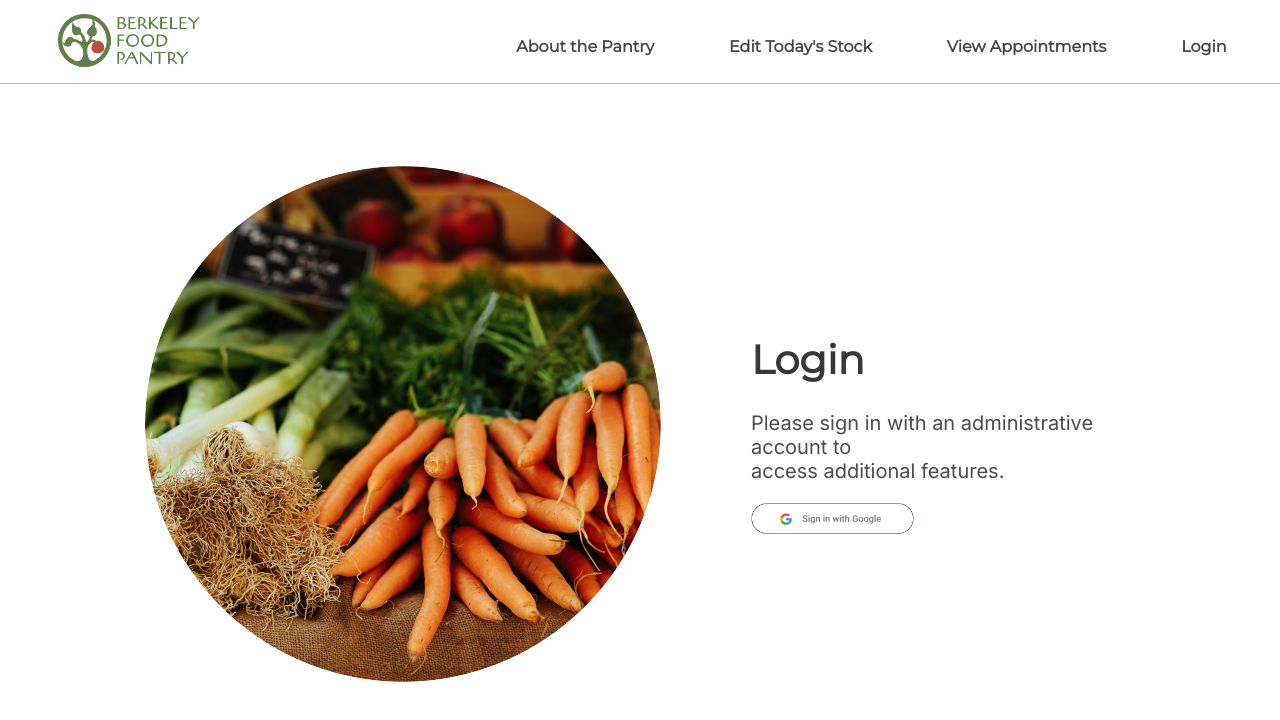
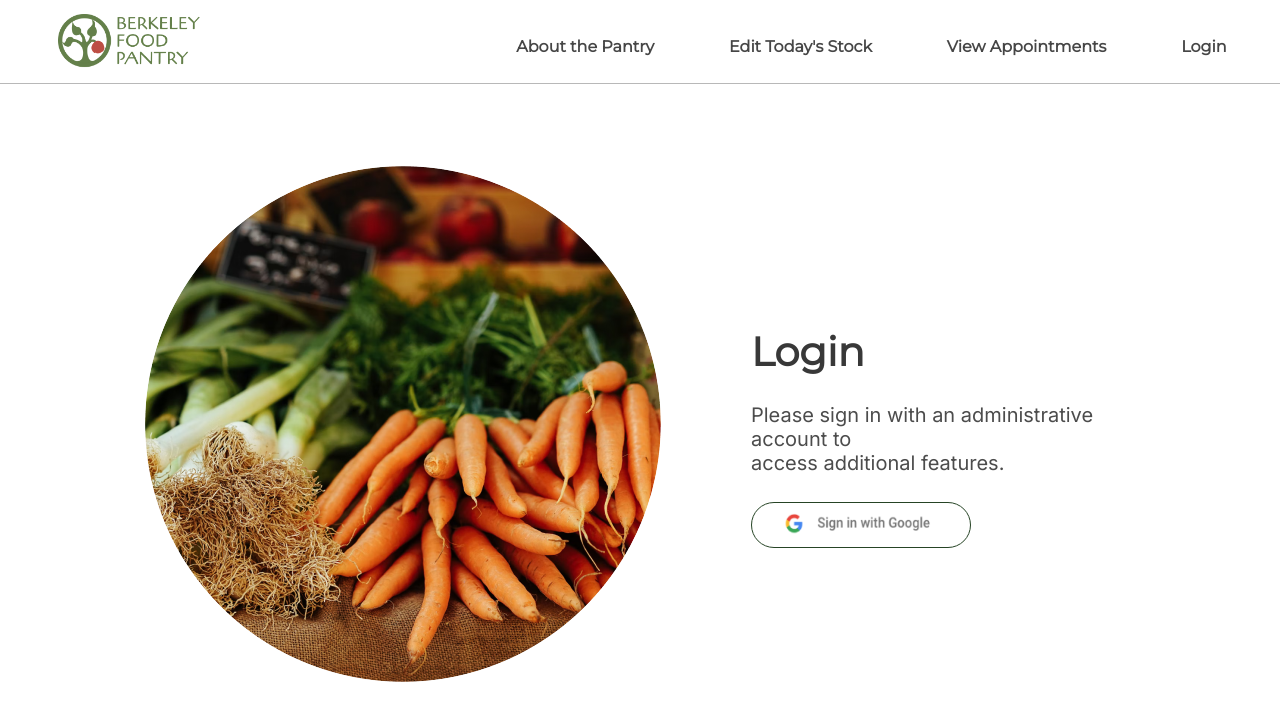
Before and after one commit to codebase-berkeley/berkeley-food-pantry, a React (Create React App) app in the folder client/: page / in a window 1280 px wide. Shown: the top 720 px of the page. Built offline with nearby package versions, Linux system fonts and the light colour scheme.

Commit message:
fixed sign in with google button, created a div with border instead of just the image

```diff
--- a/client/src/admin-login.css
+++ b/client/src/admin-login.css
@@ -37,6 +37,17 @@
 }
 
 .admin-google-sign-in {
-    height: 10%;
-    width: 42.5%;
+    height: 90%;
+    width: 75%;
 }
+
+.google-sign-in-button-div {
+    display: flex;
+    align-items: center;
+    justify-content: center;
+    width: 17vw;
+    height: 5.5vh;
+    border-radius: 100px;
+    border: #264425 solid 1px;
+    margin-top: 7%;
+}
--- a/client/src/admin-login.js
+++ b/client/src/admin-login.js
@@ -1,15 +1,19 @@
 import adminLoginPic from './assets/admin-login-pic.png';
 import './admin-login.css';
-import admingooglesignin from './assets/googlesignin.png';
+import admingooglesignin from './assets/google-sign-in.png';
 
 export default function AdminLogin() {
    return(
     <div className = 'admin-component-container'>
         <img src={adminLoginPic} className = "admin-pic" alt = "admin-login"></img>
         <div className = 'admin-login-text-container'>
-            <div><h1>Login</h1>
-            <p>Please sign in with an administrative account to <br></br> access additional features.</p>
-            <img src={admingooglesignin} className = "admin-google-sign-in" alt = "google-sign-in"></img></div>
+            <div>
+                <h1>Login</h1>
+                <p>Please sign in with an administrative account to <br></br> access additional features.</p>
+                <div className = "google-sign-in-button-div">
+                    <img src={admingooglesignin} className = "admin-google-sign-in" alt = "google-sign-in"></img>
+                </div>
+            </div>
         </div>
     </div>
 
```
Also changed, not shown: client/src/assets/google-sign-in.png (added).
